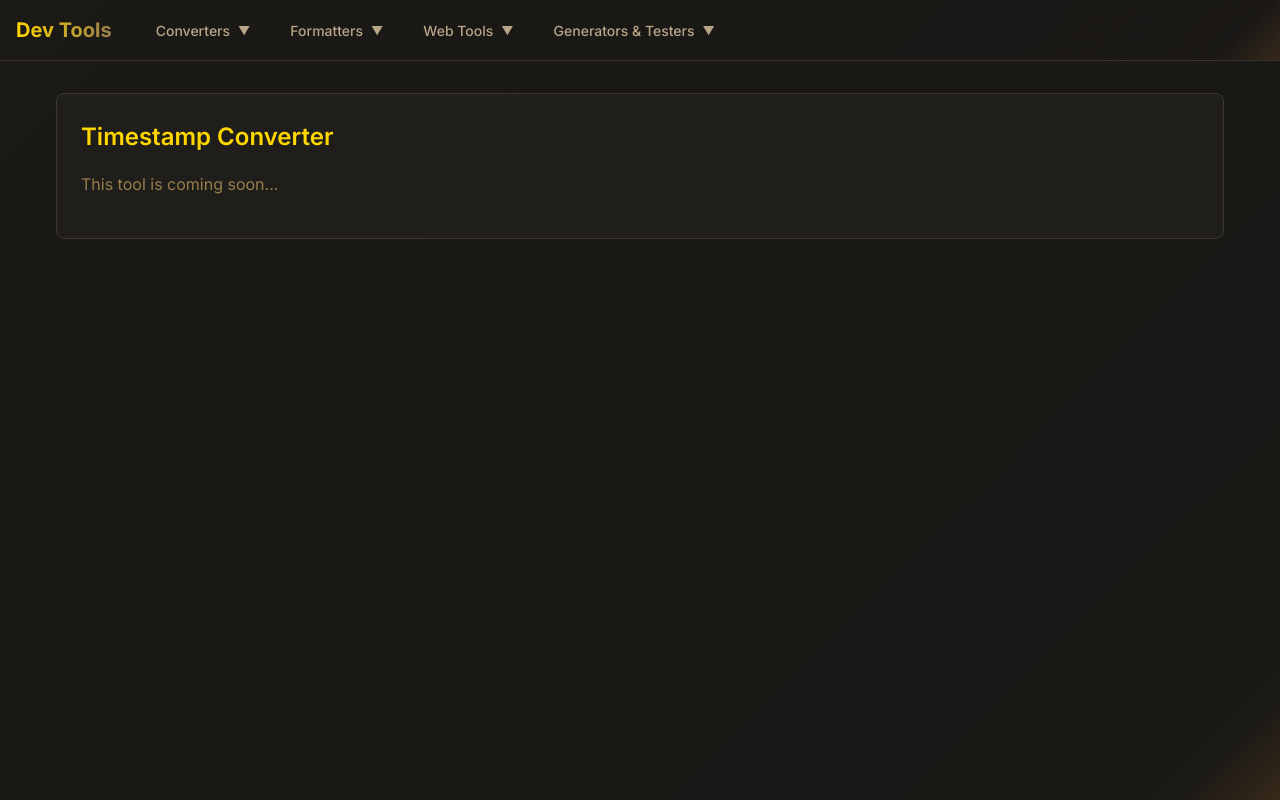
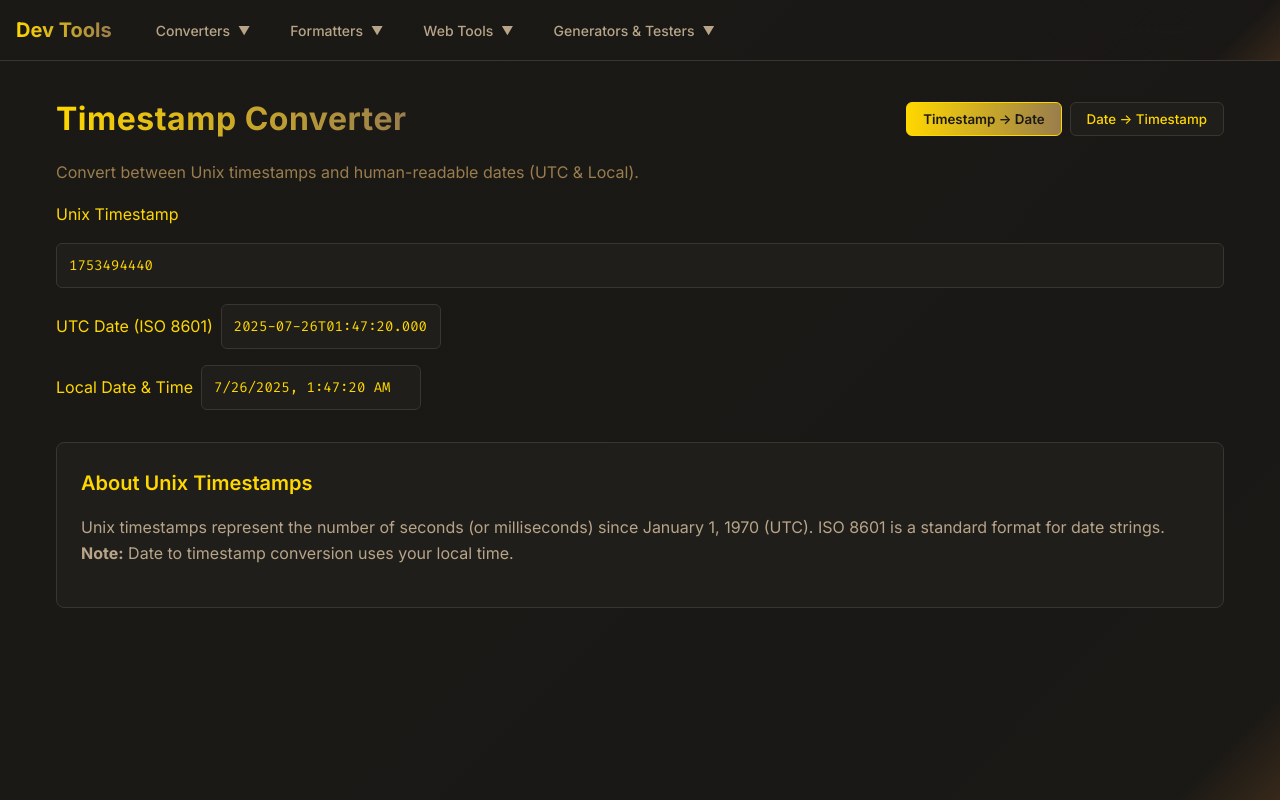
Before and after one commit to NichuSPN/dev-tools, a React (Vite) app: page /timestamp in a window 1280 px wide. Built offline with nearby package versions, Linux system fonts and the light colour scheme.

Commit message:
Timestamp Converter

```diff
--- a/src/App.css
+++ b/src/App.css
@@ -158,6 +158,12 @@
   display: flex;
   flex-direction: column;
   gap: 1rem;
+}
+
+.output-group {
+  display: flex;
+  gap: 0.5rem;
+  align-items: center;
 }
 
 .tool-header {
--- a/src/App.jsx
+++ b/src/App.jsx
@@ -12,6 +12,7 @@ import Home from './pages/Home'
 
 import Navigation from './components/navigationBar'
 import ComingSoon from './components/comingSoon'
+import TimestampConverter from './pages/TimestampConverter'
 
 const toolCategories = {
   'Converters': [
@@ -30,7 +31,7 @@ const toolCategories = {
     {
       name: 'Timestamp Converter',
       path: '/timestamp',
-      component: null,
+      component: TimestampConverter,
       description: 'Convert between timestamps and readable dates'
     },
   ],
--- /dev/null
+++ b/src/pages/TimestampConverter.jsx
@@ -0,0 +1,151 @@
+import React, { useState, useEffect } from 'react'
+
+function TimestampConverter() {
+  const [timestamp, setTimestamp] = useState('')
+  // Prefill timestamp with current Unix timestamp (seconds) on mount
+  useEffect(() => {
+    const ts = Date.now()
+    const now = Math.floor(ts / 1000)
+    let date = new Date(ts)
+    setTimestamp(now.toString())
+    setUtcDateString(date.toISOString())
+    setLocalDateString(date.toLocaleString())
+    // Set default value for date-time picker (local time, formatted for input)
+    const local = new Date()
+    const pad = n => n.toString().padStart(2, '0')
+    const yyyy = local.getFullYear()
+    const mm = pad(local.getMonth() + 1)
+    const dd = pad(local.getDate())
+    const hh = pad(local.getHours())
+    const min = pad(local.getMinutes())
+    setPickerValue(`${yyyy}-${mm}-${dd}T${hh}:${min}`)
+  }, [])
+  const [utcDateString, setUtcDateString] = useState('')
+  const [localDateString, setLocalDateString] = useState('')
+  const [mode, setMode] = useState('toDate') // 'toDate' or 'toTimestamp'
+  const [error, setError] = useState('')
+  const [pickerValue, setPickerValue] = useState('')
+
+  // Convert timestamp to date
+  const handleTimestampChange = (e) => {
+    const value = e.target.value.trim()
+    setTimestamp(value)
+    setError('')
+    setUtcDateString('')
+    setLocalDateString('')
+    if (!value) return
+    let ts = Number(value)
+    if (isNaN(ts)) {
+      setError('Invalid timestamp')
+      return
+    }
+    // Support both seconds and milliseconds
+    if (value.length <= 10) ts *= 1000
+    try {
+      const date = new Date(ts)
+      if (isNaN(date.getTime())) throw new Error('Invalid date')
+      setUtcDateString(date.toISOString())
+      setLocalDateString(date.toLocaleString())
+    } catch {
+      setError('Invalid timestamp')
+    }
+  }
+
+  // Convert date to timestamp (local)
+  const handlePickerChange = (e) => {
+    const value = e.target.value
+    setPickerValue(value)
+    setError('')
+    setTimestamp('')
+    setLocalDateString('')
+    setUtcDateString('')
+    if (!value) return
+    try {
+      // value is in 'YYYY-MM-DDTHH:mm' format, local time
+      const date = new Date(value)
+      if (isNaN(date.getTime())) throw new Error('Invalid date')
+      setTimestamp(Math.floor(date.getTime() / 1000).toString())
+      setLocalDateString(date.toLocaleString())
+      setUtcDateString(date.toISOString())
+    } catch {
+      setError('Invalid date')
+    }
+  }
+
+  return (
+    <div className="container">
+      <div className="tool-header">
+        <h1>Timestamp Converter</h1>
+        <div className="tool-actions">
+          <button className={mode === 'toDate' ? 'primary' : 'inactive'} onClick={() => setMode('toDate')}>Timestamp → Date</button>
+          <button className={mode === 'toTimestamp' ? 'primary' : 'inactive'} onClick={() => setMode('toTimestamp')}>Date → Timestamp</button>
+        </div>
+      </div>
+      <p className="muted">Convert between Unix timestamps and human-readable dates (UTC & Local).</p>
+      {mode === 'toDate' ? (
+        <div className="tool-section">
+          <label htmlFor="timestamp-input">Unix Timestamp</label>
+          <input
+            id="timestamp-input"
+            type="text"
+            value={timestamp}
+            onChange={handleTimestampChange}
+            placeholder="e.g., 1627846261 or 1627846261000"
+            style={{ fontFamily: 'var(--font-mono)' }}
+          />
+          <div className="output-group">
+            <label>UTC Date (ISO 8601)</label>
+            <input
+              type="text"
+              value={utcDateString}
+              readOnly
+              style={{ fontFamily: 'var(--font-mono)' }}
+              placeholder="Result will appear here"
+            />
+          </div>
+          <div className="output-group">
+            <label>Local Date & Time</label>
+            <input
+              type="text"
+              value={localDateString}
+              readOnly
+              style={{ fontFamily: 'var(--font-mono)' }}
+              placeholder="Result will appear here"
+            />
+          </div>
+        </div>
+      ) : (
+        <div className="tool-section">
+          <label htmlFor="date-picker">Local Date & Time</label>
+          <input
+            id="date-picker"
+            type="datetime-local"
+            value={pickerValue}
+            onChange={handlePickerChange}
+            style={{ fontFamily: 'var(--font-mono)' }}
+          />
+          <div className="output-group">
+            <label>Unix Timestamp (seconds)</label>
+            <input
+              type="text"
+              value={timestamp}
+              readOnly
+              style={{ fontFamily: 'var(--font-mono)' }}
+              placeholder="Result will appear here"
+            />
+          </div>
+        </div>
+      )}
+      {error && <div className="error-message">{error}</div>}
+      <div className="card" style={{ marginTop: '2rem' }}>
+        <h3>About Unix Timestamps</h3>
+        <p>
+          Unix timestamps represent the number of seconds (or milliseconds) since January 1, 1970 (UTC). ISO 8601 is a standard format for date strings.<br />
+          <strong>Note:</strong> Date to timestamp conversion uses your local time.
+        </p>
+      </div>
+    </div>
+  )
+}
+
+export default TimestampConverter
```
